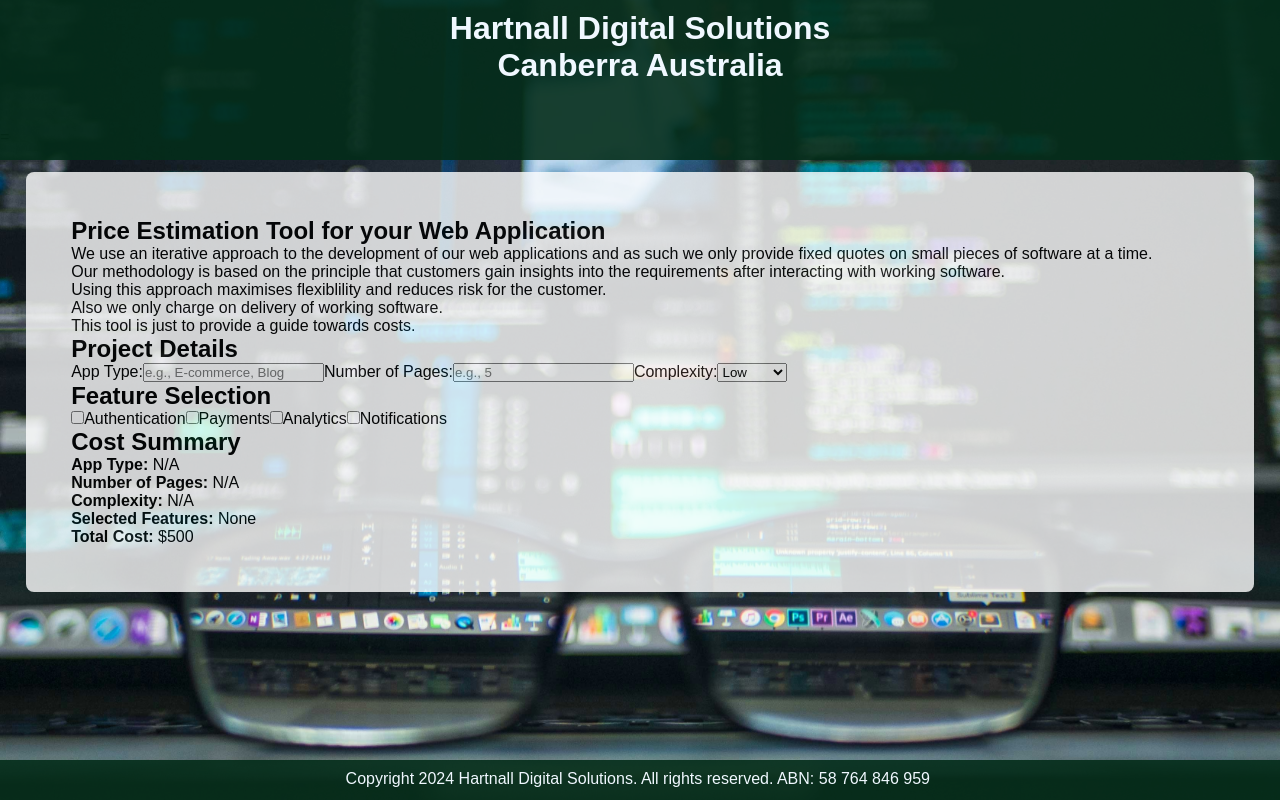
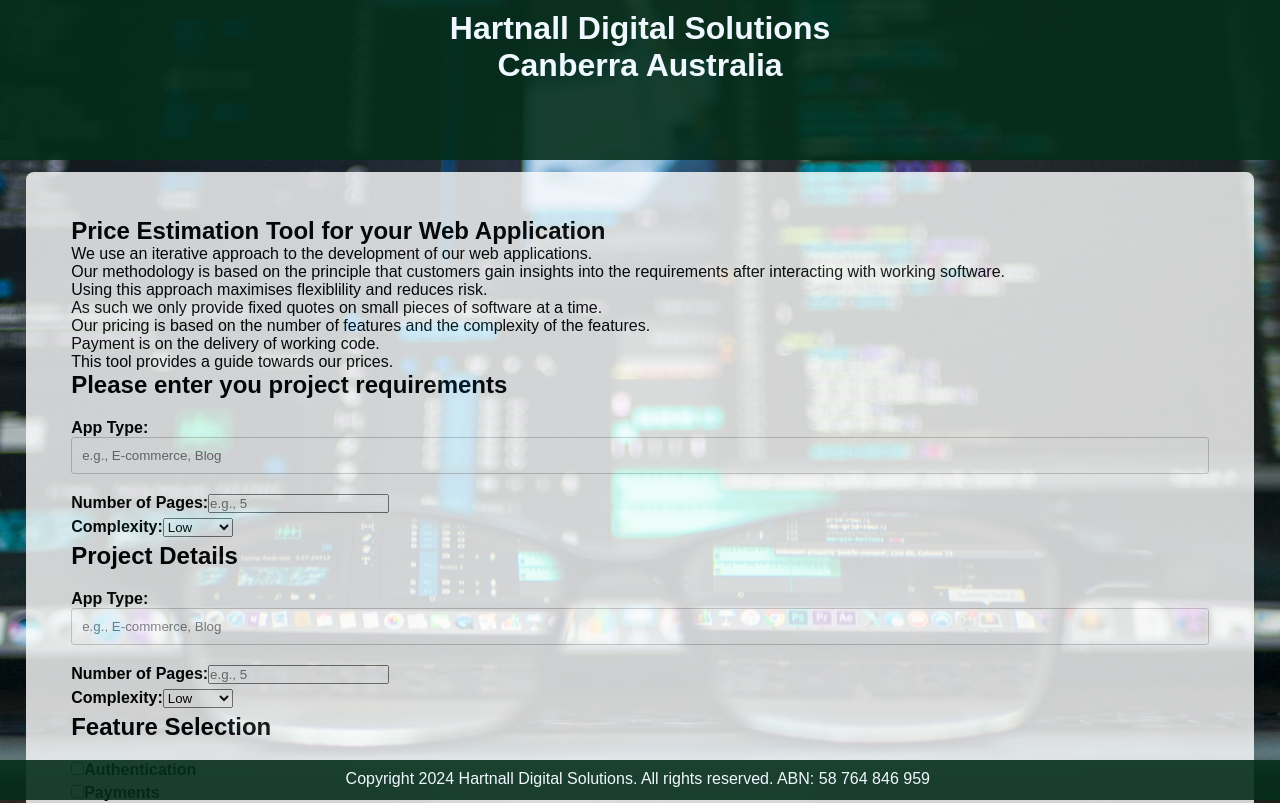
Before and after one commit to emmahartnall/react_nov_23, a React (Create React App) app: page / in a window 1280 px wide. Shown: the top 803 px of the page. Built offline with nearby package versions, Linux system fonts and the light colour scheme.

Commit message:
added styling

```diff
--- a/src/Quote2.jsx
+++ b/src/Quote2.jsx
@@ -1,6 +1,7 @@
 // Quote2.jsx
 import React, { useState } from "react";
 import ProjectDetailsForm from "./components/ProjectDetailsForm";
+import RequirementsForm from "./components/RequirementsForm";
 import Heading from "./components/Heading";
 import DescriptionMethodology from "./components/DescriptionMethodology";
 import FeatureSelection from "./components/FeatureSelection";
@@ -14,6 +15,7 @@ import "./css/standardElements.css";
 const Quote = () => {
   const [projectDetails, setProjectDetails] = useState({});
   const [selectedFeatures, setSelectedFeatures] = useState([]);
+  const [requirements, setRequirements] = useState({});
 
   const baseCost = 500; // Base cost for any project
   const featureCosts = {
@@ -40,13 +42,18 @@ const Quote = () => {
             <Heading>Price Estimation Tool for your Web Application</Heading>
 
             <DescriptionMethodology>
-              <p>We use an iterative approach to the development of our web applications and as such we only provide fixed quotes on small pieces of software at a time.</p>
+              <p>We use an iterative approach to the development of our web applications.</p>
               <p>Our methodology is based on the principle that customers gain insights into the requirements after interacting with working software.</p>
-              <p>Using this approach maximises flexiblility and reduces risk for the customer.</p>
+              <p>Using this approach maximises flexiblility and reduces risk.</p>
+              <p>As such we only provide fixed quotes on small pieces of software at a time.</p>
 
-              <p>Also we only charge on delivery of working software.</p>
-              <p>This tool is just to provide a guide towards costs.</p>
+              <p>Our pricing is based on the number of features and the complexity of the features.</p>
+              <p>Payment is on the delivery of working code.</p>
+
+              <p>This tool provides a guide towards our prices.</p>
             </DescriptionMethodology>
+
+            <RequirementsForm setRequirements={setRequirements} />
             <ProjectDetailsForm setProjectDetails={setProjectDetails} />
             <FeatureSelection
               selectedFeatures={selectedFeatures}
--- /dev/null
+++ b/src/components/RequirementsForm.jsx
@@ -0,0 +1,43 @@
+// components/RequirementsForm.jsx
+import React from "react";
+
+const RequirementsForm = ({ setRequirements }) => {
+  const handleChange = (e) => {
+    const { name, value } = e.target;
+    setRequirements((prev) => ({ ...prev, [name]: value }));
+  };
+
+  return (
+    <form className="requirements-form">
+      <h2>Please enter you project requirements</h2>
+      <label>
+        App Type:
+        <input
+          type="text"
+          name="appType"
+          placeholder="e.g., E-commerce, Blog"
+          onChange={handleChange}
+        />
+      </label>
+      <label>
+        Number of Pages:
+        <input
+          type="number"
+          name="numPages"
+          placeholder="e.g., 5"
+          onChange={handleChange}
+        />
+      </label>
+      <label>
+        Complexity:
+        <select name="complexity" onChange={handleChange}>
+          <option value="low">Low</option>
+          <option value="medium">Medium</option>
+          <option value="high">High</option>
+        </select>
+      </label>
+    </form>
+  );
+};
+
+export default RequirementsForm;
--- a/src/css/standardElements.css
+++ b/src/css/standardElements.css
@@ -46,3 +46,36 @@ main {
     margin-bottom: 2%; /* Adjust based on footer height */
     overflow-y: auto; /* Enable vertical scrolling */
 }
+
+h2 {
+    margin-bottom: 20px;
+  }
+
+  label {
+    margin-bottom: 5px;
+    display: block;
+    font-weight: bold;
+  }
+
+  input[type="text"],
+  textarea {
+    width: 100%;
+    padding: 10px;
+    margin-bottom: 15px;
+    border: 1px solid #ccc;
+    border-radius: 3px;
+    box-sizing: border-box;
+  }
+
+  textarea {
+    height: 100px;
+  }
+
+  button {
+    background-color: #4CAF50; /* Green */
+    color: white;
+    padding: 10px 20px;
+    border: none;
+    border-radius: 3px;
+    cursor: pointer;
+  }
```
